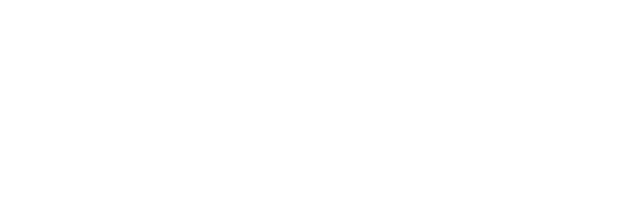
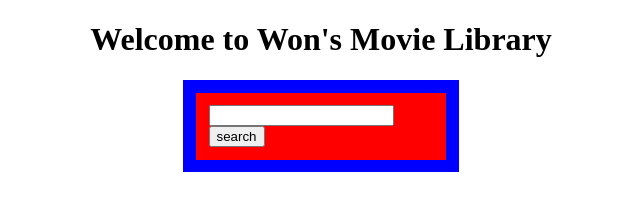
Before and after one commit to KimGrang/nbc_movie, a plain HTML site: page index.html in a window 1280 px wide. Shown: the whole page, without its empty margins (319-959 px from the left). Drawn offline with Linux system fonts and the light colour scheme; no server answers.

Commit message:
add search, title

```diff
--- a/index.html
+++ b/index.html
@@ -1,11 +1,29 @@
 <!DOCTYPE html>
 <html lang="en">
+
 <head>
     <meta charset="UTF-8">
     <meta name="viewport" content="width=device-width, initial-scale=1.0">
-    <title>Document</title>
+    <title>Won's Movie Library</title>
+    <link rel="stylesheet" href="style.css">
 </head>
+
 <body>
+    <div class="web_title_box">
+        <h1>Welcome to Won's Movie Library</h1>
+    </div>
 
+    <div class="search_container">
+        <div class="search_box">
+            <input type="text"><input type="button" value="search">
+        </div>
+    </div>
+
+    <div class="poster_container">
+
+    </div>
+
+    <script src="script.js"></script>
 </body>
+
 </html>
--- a/script.js
+++ b/script.js
@@ -0,0 +1,12 @@
+const options = {
+    method: 'GET',
+    headers: {
+      accept: 'application/json',
+      Authorization: 'Bearer eyJhbGciOiJIUzI1NiJ9.eyJhdWQiOiJlNTUzYzcxYzVkNDhiYTBlNGUxZDZkMjBkMjFiYTVhMyIsInN1YiI6IjY1OGUwZTc1ODQ0NDhlNjZkOWI1NjFhYSIsInNjb3BlcyI6WyJhcGlfcmVhZCJdLCJ2ZXJzaW9uIjoxfQ.kEbSQdSbsQxbG_KRm8rf8ZXXUjo-CSFzd7IgwsiU4GQ'
+    }
+  };
+
+  fetch('https://api.themoviedb.org/3/authentication', options)
+    .then(response => response.json())
+    .then(response => console.log(response))
+    .catch(err => console.error(err));
--- /dev/null
+++ b/style.css
@@ -0,0 +1,23 @@
+.web_title_box {
+    margin: auto;
+    text-align: center;
+}
+
+.search_container {
+
+    width: 250px;
+    height: auto;
+    background-color: blue;
+    margin: auto;
+    padding : 1%
+
+}
+
+.search_box {
+    width: 225px;
+    height: auto;
+    background-color: red;
+    /* 수평 중앙 정렬하기 */
+    margin: auto;
+    padding: 5%;
+}
```
Also changed, not shown: css.css (deleted), 1 other file.
